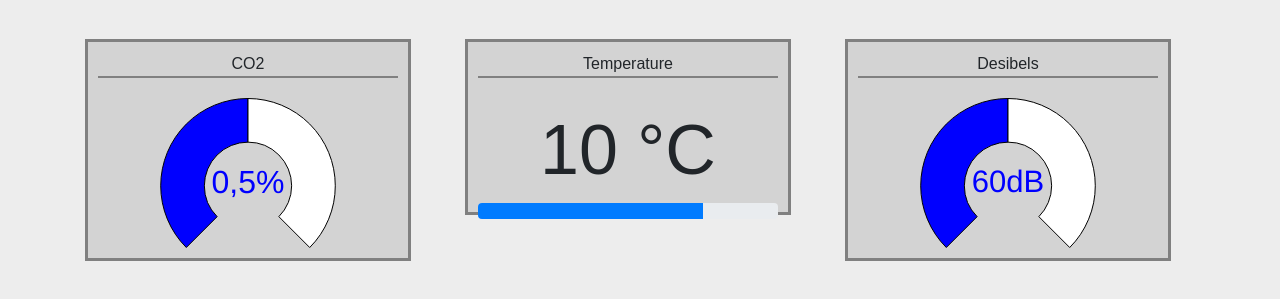
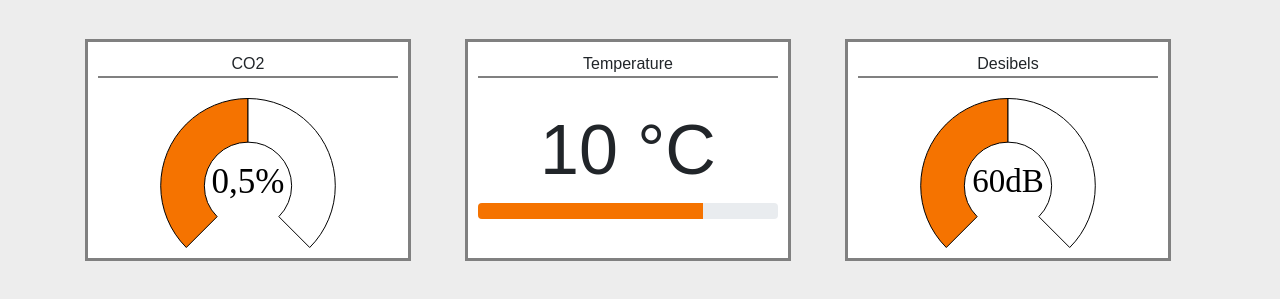
Before and after one commit to Mekyi/kemppi-hackaton, a website: page index.html in a window 1280 px wide. Shown: the part 61-360 px from the top of the page. Drawn offline with nearby package versions, Linux system fonts and the light colour scheme; a web font is replaced by a local one.

Commit message:
style changes

```diff
--- a/main.js
+++ b/main.js
@@ -51,7 +51,7 @@ var loudnessChart = new Chart(chart3, {
             label: 'loudness',
             data: [50, 50],
             backgroundColor: [
-                'blue',
+                '#F57300',
                 'white'
             ],
             borderColor: [
@@ -70,8 +70,8 @@ var loudnessChart = new Chart(chart3, {
                 elements: {
                     center: {
                     text: "60dB",
-                    color: "blue",
-                    fontStyle: 'helvetica',
+                    color: "black",
+                    fontStyle: 'proxima-nova',
                     sidePadding: 2
                     }
                 },
@@ -90,7 +90,7 @@ var co2Chart = new Chart(chart1, {
             label: 'co2',
             data: [50, 50],
             backgroundColor: [
-                'blue',
+                '#F57300',
                 'white'
             ],
             borderColor: [
@@ -109,8 +109,8 @@ var co2Chart = new Chart(chart1, {
                 elements: {
                     center: {
                     text: "0,5%",
-                    color: "blue",
-                    fontStyle: 'helvetica',
+                    color: "black",
+                    fontStyle: 'proxima-nova',
                     sidePadding: 2
                     }
                 },
--- a/styles/main.css
+++ b/styles/main.css
@@ -30,13 +30,13 @@ body {
 #chart-container {
   border: solid grey;
   padding: 10px;
-  background-color: lightgrey;
+  background-color: #ffffff;
   display: inline-block;
 }
 
 .temperature {
   width: 326px;
-  height: 176px;
+  height: 222px;
 }
 
 .temperature-number {
@@ -55,3 +55,7 @@ body {
   top: 10px;
   margin-bottom: 20px;
 }
+
+.progress-bar {
+  background-color: #F57300;
+}
```
